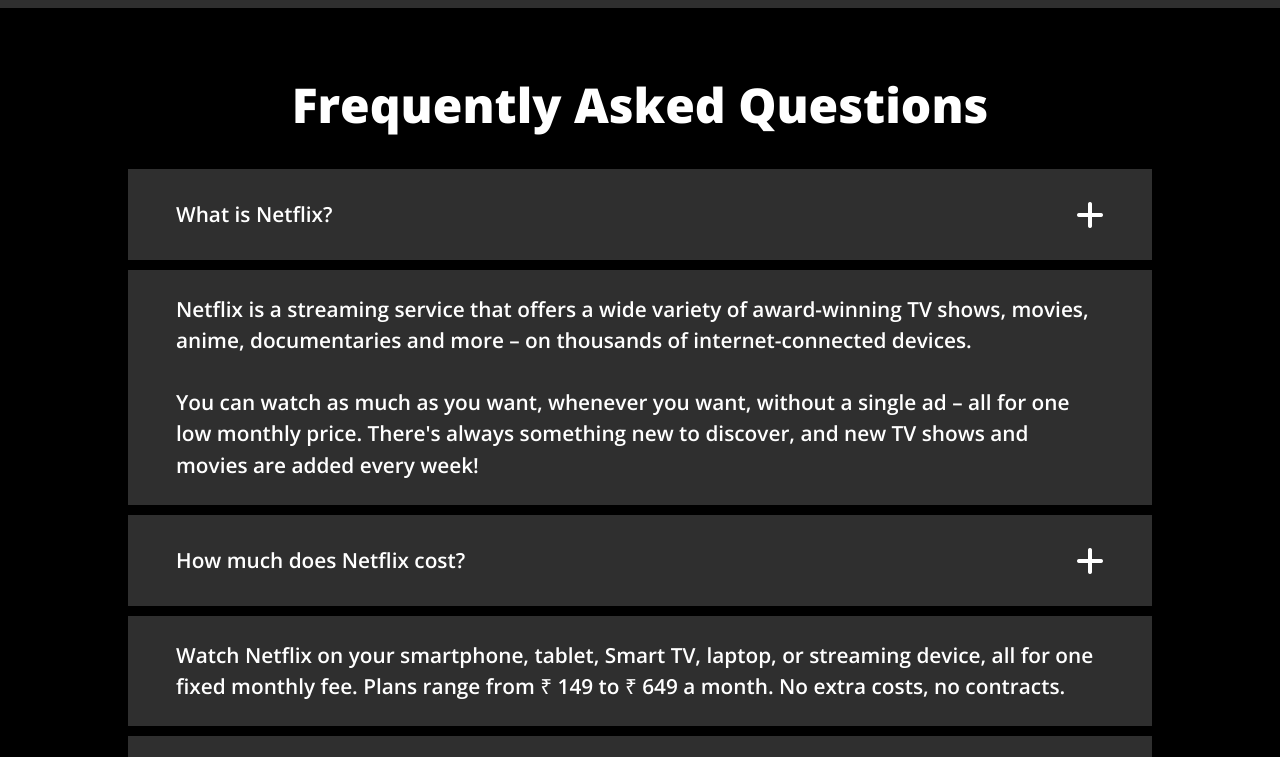
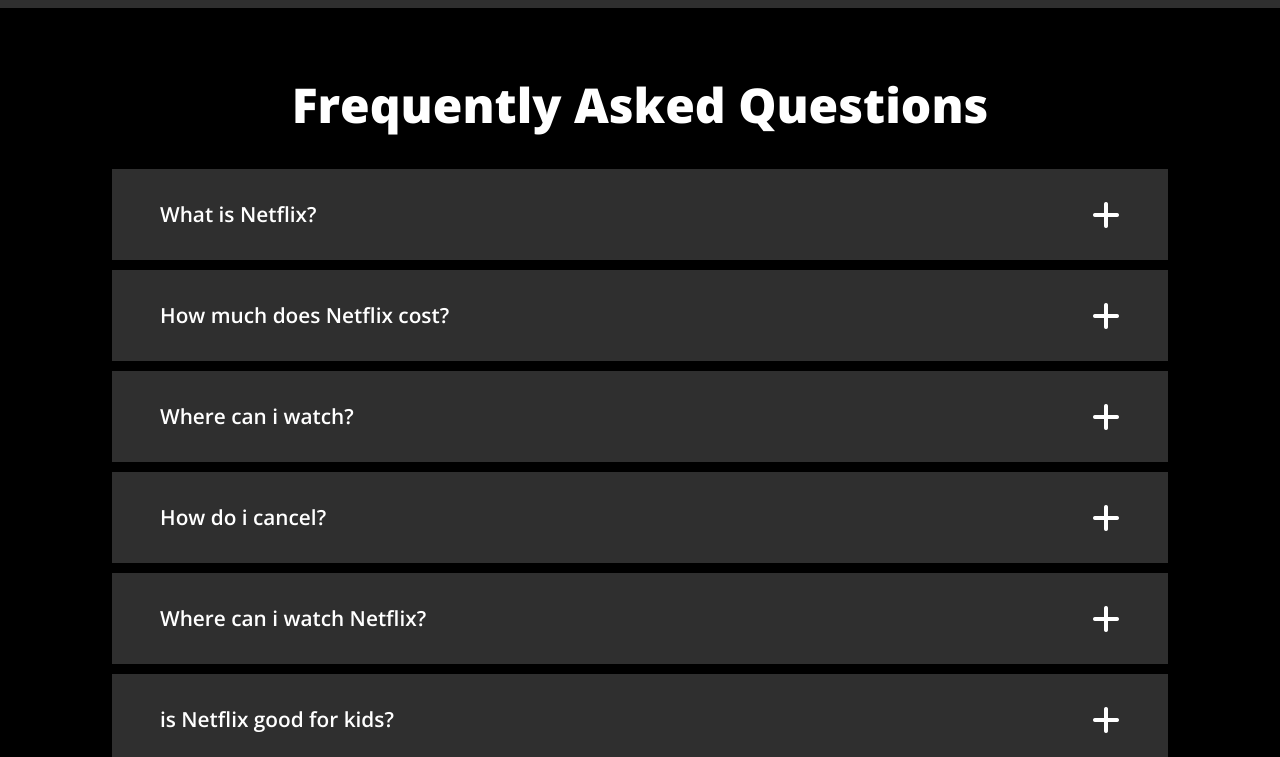
Before and after one commit to Amitdhal007/Netflix-Clone, a plain HTML site: page index.html in a window 1280 px wide. Shown: the part 2780-3537 px from the top of the page. Drawn offline with nearby package versions, Linux system fonts and the light colour scheme.

Commit message:
Js file added

```diff
--- a/index.css
+++ b/index.css
@@ -203,22 +203,23 @@ nav{
 .faqs{
     display: flex;
     flex-direction: column;
-    padding: 2rem 8rem;
+    padding: 2rem  7rem;
+    width: 100%;
 }
 
-.ques1 button, .ques2 button, .ques3 button, .ques4 button, .ques5 button, .ques6 button{
+.ques button{
     background: transparent;
     border: none;
     font-size: 2rem;
 }
 
-.ques1 h3, .ques2 h3, .ques3 h3, .ques4 h3, .ques5 h3, .ques6 h3{
+.ques h3{
     font-weight: 400;
     line-height: 1.5;
     font-size: 1.3rem;
 }
 
-.ques1 , .ques2 , .ques3 , .ques4 , .ques5 , .ques6 {
+.ques{
     margin-bottom: 10px;
     display: flex;
     align-items: center;
@@ -227,13 +228,13 @@ nav{
     padding: 1.5rem 3rem;
 }
 
-.ans1 , .ans2 , .ans3 , .ans4 , .ans5 , .ans6 {
+.ans{
     margin-bottom: 10px;
-    /* display: none; */
     max-width: 100%;
+    display: none;
 }
 
-.ans1 p, .ans2 p, .ans3 p, .ans4 p, .ans5 p, .ans6 p{
+.ans p{
     background-color: #2F2F2F;
     padding: 1.5rem 3rem;
     font-weight: 400;
@@ -286,3 +287,7 @@ ul li p{
 .row3 p{
     margin-top: 1rem;
 }
+
+button{
+    cursor: pointer;
+}
--- a/index.html
+++ b/index.html
@@ -130,13 +130,12 @@
                 </div>
 
                 <div class="faqs">
-                    <div class="ques-answer-1">
-                        <div class="ques1">
+                    <div class="ques-answer">
+                        <div class="ques">
                             <h3>What is Netflix?</h3>
-                            <button><i class="fa-solid fa-plus" style="color: #ffffff;"></i></button>
+                            <button type="click" class="btn-ans"><i class="fa-solid fa-plus" style="color: #ffffff;"></i></button>
                         </div>
-
-                        <div class="ans1">
+                        <div class="ans">
                             <p>Netflix is a streaming service that offers a wide variety of award-winning TV shows,
                                 movies,
                                 anime, documentaries and more – on thousands of internet-connected devices.
@@ -148,15 +147,16 @@
                                 added every week!
                             </p>
                         </div>
+
                     </div>
 
-                    <div class="ques-answer-2">
-                        <div class="ques2">
+                    <div class="ques-answer">
+                        <div class="ques">
                             <h3>How much does Netflix cost?</h3>
-                            <button><i class="fa-solid fa-plus" style="color: #ffffff;"></i></button>
+                            <button type="click" class="btn-ans"><i class="fa-solid fa-plus" style="color: #ffffff;"></i></button>
                         </div>
 
-                        <div class="ans2">
+                        <div class="ans">
                             <p>Watch Netflix on your smartphone, tablet, Smart TV, laptop, or streaming device, all for
                                 one
                                 fixed monthly fee. Plans range from ₹ 149 to ₹ 649 a month. No extra costs, no
@@ -164,13 +164,13 @@
                         </div>
                     </div>
 
-                    <div class="ques-answer-3">
-                        <div class="ques3">
+                    <div class="ques-answer">
+                        <div class="ques">
                             <h3>Where can i watch?</h3>
-                            <button><i class="fa-solid fa-plus" style="color: #ffffff;"></i></button>
+                            <button type="click" class="btn-ans"><i class="fa-solid fa-plus" style="color: #ffffff;"></i></button>
                         </div>
 
-                        <div class="ans3">
+                        <div class="ans">
                             <p>Watch anywhere, anytime. Sign in with your Netflix account to watch instantly on the web
                                 at netflix.com from your personal computer or on any internet-connected device that
                                 offers the Netflix app, including smart TVs, smartphones, tablets, streaming media
@@ -184,39 +184,39 @@
                         </div>
                     </div>
 
-                    <div class="ques-answer-4">
-                        <div class="ques4">
+                    <div class="ques-answer">
+                        <div class="ques">
                             <h3>How do i cancel?</h3>
-                            <button><i class="fa-solid fa-plus" style="color: #ffffff;"></i></button>
+                            <button type="click" class="btn-ans"><i class="fa-solid fa-plus" style="color: #ffffff;"></i></button>
                         </div>
 
-                        <div class="ans4">
+                        <div class="ans">
                             <p>Netflix is flexible. There are no annoying contracts and no commitments. You can easily
                                 cancel your account online in two clicks. There are no cancellation fees – start or stop
                                 your account anytime.</p>
                         </div>
                     </div>
 
-                    <div class="ques-answer-5">
-                        <div class="ques5">
+                    <div class="ques-answer">
+                        <div class="ques">
                             <h3>Where can i watch Netflix?</h3>
-                            <button><i class="fa-solid fa-plus" style="color: #ffffff;"></i></button>
+                            <button type="click" class="btn-ans"><i class="fa-solid fa-plus" style="color: #ffffff;"></i></button>
                         </div>
 
-                        <div class="ans5">
+                        <div class="ans">
                             <p>Netflix has an extensive library of feature films, documentaries, TV shows, anime,
                                 award-winning Netflix originals, and more. Watch as much as you want, anytime you want.
                             </p>
                         </div>
                     </div>
 
-                    <div class="ques-answer-6">
-                        <div class="ques6">
+                    <div class="ques-answer">
+                        <div class="ques">
                             <h3>is Netflix good for kids?</h3>
-                            <button><i class="fa-solid fa-plus" style="color: #ffffff;"></i></button>
+                            <button type="click" class="btn-ans"><i class="fa-solid fa-plus" style="color: #ffffff;"></i></button>
                         </div>
 
-                        <div class="ans6">
+                        <div class="ans">
                             <p>The Netflix Kids experience is included in your membership to give parents control while
                                 kids enjoy family-friendly TV shows and films in their own space.
                                 <br>
@@ -301,6 +301,7 @@
             </div>
         </footer>
     </main>
+    <script src="./index.js"></script>
 </body>
 
 </html>
--- /dev/null
+++ b/index.js
@@ -0,0 +1,11 @@
+const btnAnsList = document.querySelectorAll(".btn-ans");
+        btnAnsList.forEach(btn => {
+            btn.addEventListener("click", function () {
+                const ans = btn.parentElement.nextElementSibling;
+                if (ans.style.display === "none" || ans.style.display === "") {
+                    ans.style.display = "block";
+                } else {
+                    ans.style.display = "none";
+                }
+            });
+        });
```
